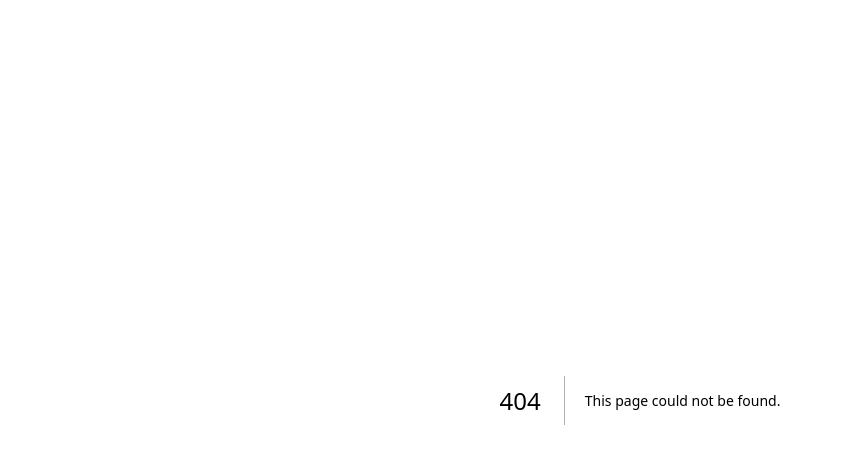
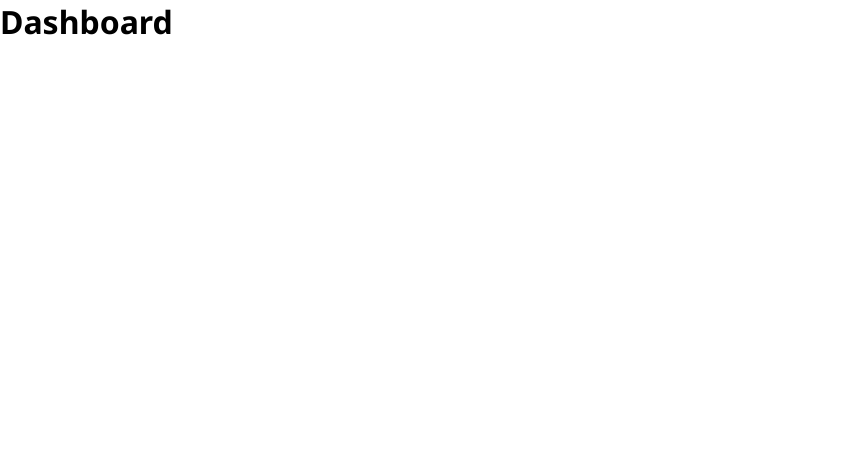
Before and after one commit to Kavorix/Digital-Wallet, a Next.js app in the folder app/frontend/: page /dashboard in a window 1280 px wide. Before the commit this address had no page. Shown: the top 464 px of the page, without its empty margins (0-841 px from the left). Built offline with nearby package versions, Linux system fonts and the light colour scheme.

Commit message:
:sparkles: feat(frontend): create dashboard placeholder component

```diff
--- /dev/null
+++ b/app/frontend/pages/dashboard.tsx
@@ -0,0 +1,5 @@
+export default function Dashboard() {
+  return (
+    <h1>Dashboard</h1>
+  );
+}
```
